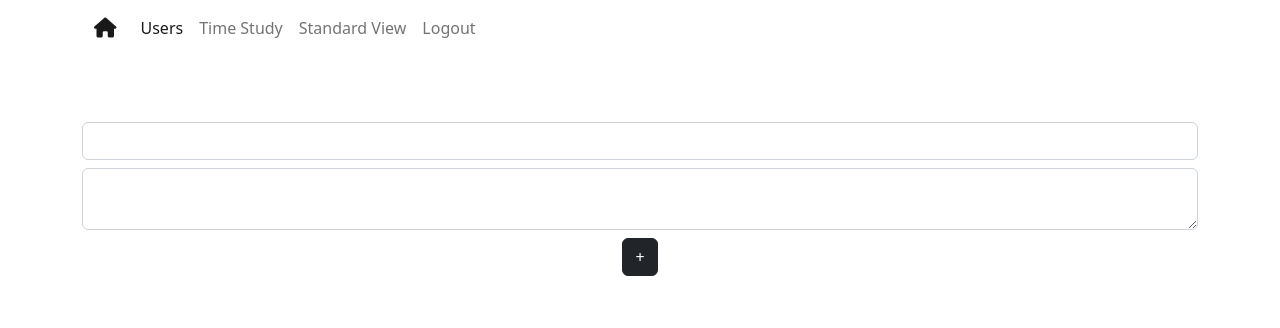
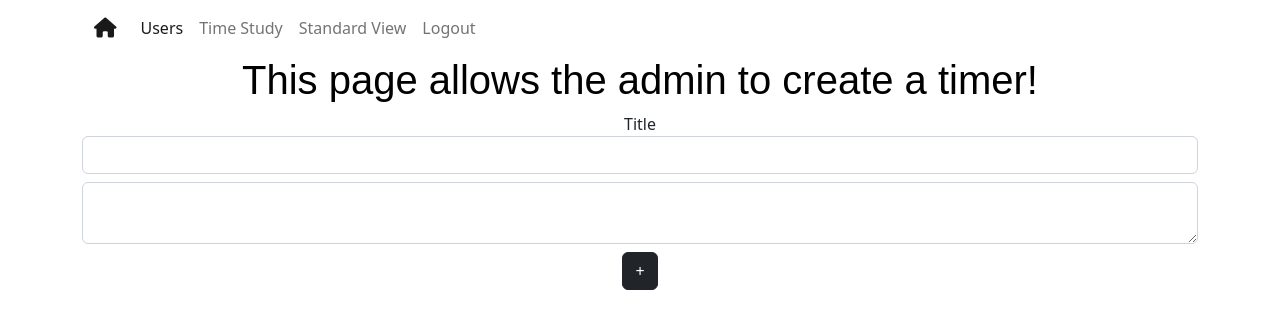
Before and after one commit to clairemurphy288/Training-Website, a React (Create React App) app: page /add-timer in a window 1280 px wide. Shown: the top 328 px of the page. Built offline with nearby package versions, Linux system fonts and the light colour scheme; a web font is replaced by a local one.

Commit message:
fixed onBlut bug

```diff
--- a/src/components/admin-page/TimeStudy/AddTimer.js
+++ b/src/components/admin-page/TimeStudy/AddTimer.js
@@ -1,11 +1,12 @@
-
+import React from 'react';
 import NavBar from "../utilities/navbar"
 import { useState, useEffect } from "react";
 import { useRef } from "react";
 
 export default function AddTimer(props) {
     let process = useRef([{
-        text: <textarea className="form-control"></textarea>,
+        delete: <div></div>,
+        text: <textarea placeholder="" className="form-control textarea-timer"></textarea>,
         button: <button onClick={onClick} className="btn btn-dark mt-2">+</button>
     }]);
     const [updatedList, setList] = useState(process.current);
@@ -13,24 +14,36 @@ export default function AddTimer(props) {
         let newArray = [...process.current];
         delete newArray[newArray.length - 1].button;
         newArray.push({
-            text: <textarea className="form-control"></textarea>,
+            delete: <div></div>,
+            text: <textarea placeholder="" className="form-control textarea-timer"></textarea>,
             button:<button onClick={onClick} className="btn btn-dark mt-2">+</button>
     });
     process.current = newArray;
     setList(process.current);
     }
 
-    function textOnFocus(e) {
-        console.log(e.target);
-
+    function textOnFocus(item) {
+        item.item.delete = <i class="bi bi-x"></i>
+        setList([...process.current]);
+    }
+    function textOnBlur(item) {
+        item.item.delete = <div></div>;
+        setList([...process.current]);
     }
 
     return(
         <div className="container text-center">
             <NavBar/>
-            <h1>This page allows the admin to create a timer!</h1>
+            <h1 className='timer-header'>This page allows the admin to create a timer!</h1>
+            <label>Title</label>
             <input className="form-control mb-2"></input>
-            <div>{updatedList.map((item, index) =>  {return <div onFocus={textOnFocus} className="mb-2">{item.text}{item.button}</div>})}</div>
+            <div>{updatedList.map((item, index) =>  {
+                return <div  className="mb-2">
+                    <div onBlur={()=> {{textOnBlur({item})}}} onFocus={() => {textOnFocus({item})}} className='d-flex justify-content-center align-items-center textarea-timer'>{item.text}
+                    {item.delete}</div>
+                    {item.button}
+                    </div>})}
+            </div>
         </div>
     )
 }
--- a/src/components/admin-page/admin.css
+++ b/src/components/admin-page/admin.css
@@ -16,3 +16,13 @@
     opacity: .5;
 
 }
+.textarea-timer {
+    display: inline;
+}
+.bi-x {
+    font-size: 2rem;
+}
+.timer-header {
+    color:black;
+    font-family: Arial, Helvetica, sans-serif;
+}
--- a/src/components/time-study/timer.css
+++ b/src/components/time-study/timer.css
@@ -1,5 +1,5 @@
 .timer-body {
-    background-color: #B8A8F0;
+    background-color: white;
     display: flex;
     flex-direction: column;
     justify-content: center;
@@ -22,18 +22,17 @@
 }
 
 /* Timer */
-h1 {
+#timer {
+    margin: 0;
     font-family: 'Edu SA Beginner', cursive;
     color: white;
     font-size: 3rem;
 }
-#timer {
-    margin: 0;
-}
 .timer-box {
     text-align: center;
-    background: #785be6;
-    background: linear-gradient(321deg, rgba(120,91,230,1) 0%, rgba(164,126,236,1) 74%);
+    background: #76a6fb;
+    /* background: linear-gradient(321deg, rgba(120,91,230,1) 0%, rgba(164,126,236,1) 74%);  */
+
     width: 75%;
     padding: 3% 2%;
     border-radius: 24px;
--- a/src/components/time-study/timer.js
+++ b/src/components/time-study/timer.js
@@ -84,9 +84,9 @@ export default function Timer(props) {
                 </div>
                 <div className="d-flex justify-content-center mb-2">
 
-                    <button onClick={startTimer}  className="btn btn-lg  btn-dark mx-1">start</button>
+                    <button onClick={startTimer}  className="btn btn-lg  btn-primary mx-1">start</button>
                     <button onClick={pauseTimer} className="btn btn-lg btn-dark mx-1">{pause}</button>
-                    <button onClick={stopTimer} className="btn btn-lg btn-dark mx-1">stop</button>
+                    <button onClick={stopTimer} className="btn btn-lg btn-danger mx-1">stop</button>
                 </div>
 
             </div>
```
